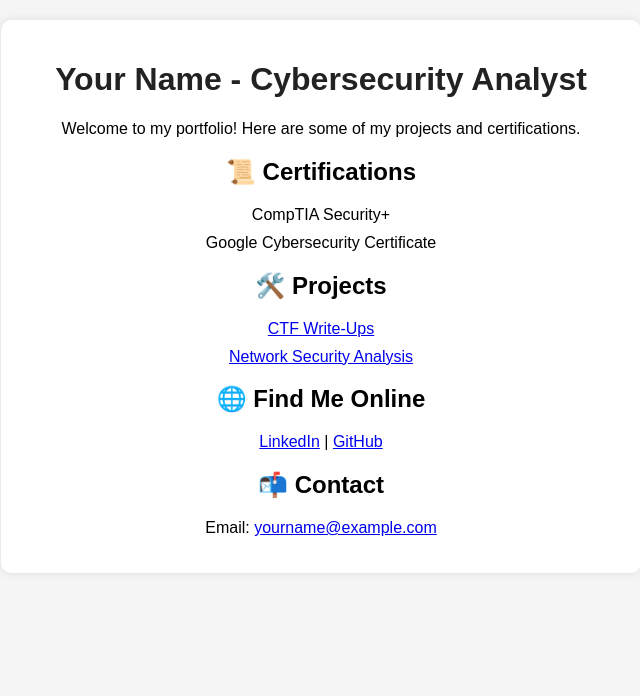
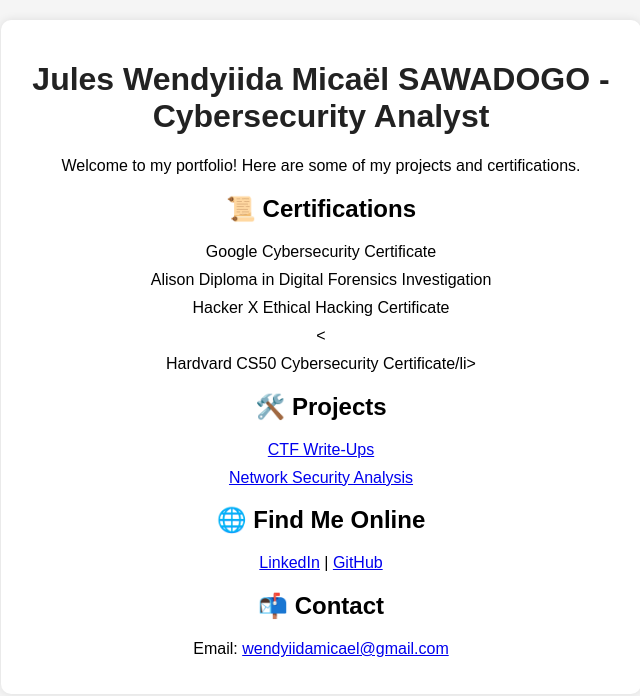
Before and after one commit to Wendyiida/portfolio_github.io, a plain HTML site: page index.html in a window 1280 px wide. Shown: the whole page, without its empty margins (319-959 px from the left). Drawn offline with Linux system fonts and the light colour scheme.

Commit message:
Update index.html

```diff
--- a/index.html
+++ b/index.html
@@ -1,4 +1,5 @@
-<!DOCTYPE html>
+
+ <!DOCTYPE html>
 <html lang="en">
 <head>
     <meta charset="UTF-8">
@@ -34,13 +35,16 @@
 </head>
 <body>
     <div class="container">
-        <h1>Your Name - Cybersecurity Analyst</h1>
+        <h1>Jules Wendyiida Micaël SAWADOGO - Cybersecurity Analyst</h1>
         <p>Welcome to my portfolio! Here are some of my projects and certifications.</p>
 
         <h2>📜 Certifications</h2>
         <ul>
-            <li>CompTIA Security+</li>
-            <li>Google Cybersecurity Certificate</li>
+             <li>Google Cybersecurity Certificate</li>
+             <li>Alison Diploma in Digital Forensics Investigation</li>
+             <li>Hacker X Ethical Hacking Certificate</li>
+             <<li>Hardvard CS50 Cybersecurity Certificate/li>
+
         </ul>
 
         <h2>🛠️ Projects</h2>
@@ -52,11 +56,11 @@
         <h2>🌐 Find Me Online</h2>
         <p>
             <a href="https://linkedin.com/in/yourname" target="_blank">LinkedIn</a> |
-            <a href="https://github.com/yourusername" target="_blank">GitHub</a>
+            <a href="https://github.com/Wendyiida" target="_blank">GitHub</a>
         </p>
 
         <h2>📬 Contact</h2>
-        <p>Email: <a href="mailto:yourname@example.com">yourname@example.com</a></p>
+        <p>Email: <a href="mailto:wendyiidamicael@gmail.com">wendyiidamicael@gmail.com</a></p>
     </div>
 </body>
 </html>
```
